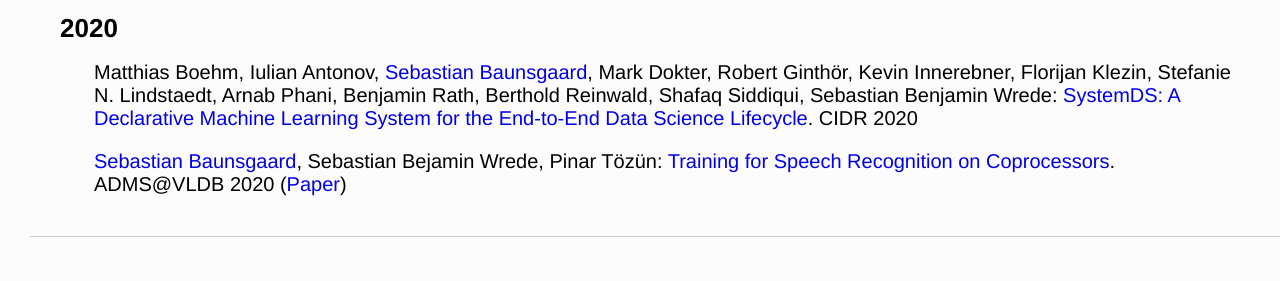
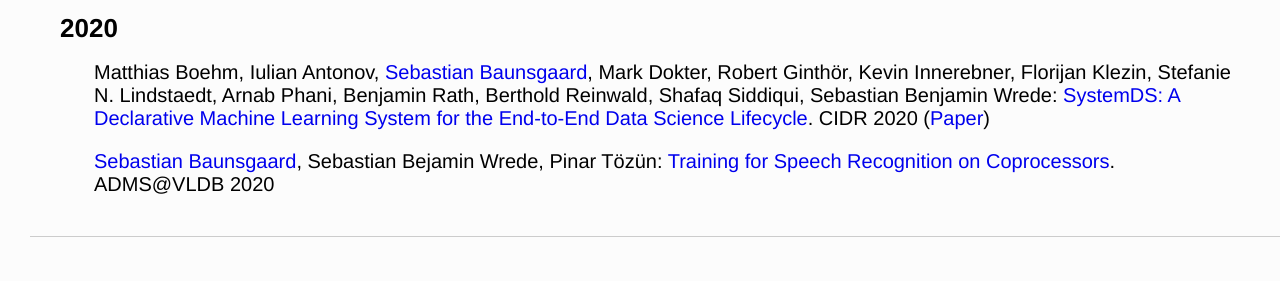
Before and after one commit to Baunsgaard/baunsgaard.github.io, a Jekyll site: the page built from index.md, in a window 1280 px wide. Shown: the part 1036-1317 px from the top of the page. Built offline with Jekyll 4.4.1, drawn with Linux system fonts in a browser that asks for light colours.

Commit message:
Corrections

```diff
--- a/index.md
+++ b/index.md
@@ -29,7 +29,7 @@
 ### 2022
 
 [Sebastian Baunsgaard](.), Matthias Boehm, Kevin Innerebner, Mito Kehayov, Florian Lackner, Olga Ovcharenko, Arnab Phani, Tobias Rieger, David Weissteiner and Sebastian Benjamin Wrede: [Federated Data Preparation, Learning, and Debugging in Apache SystemDS (Demo)](https://dl.acm.org/doi/10.1145/3511808.3557162),
-CIKM 2022. ([Paper](.assets/pdf/FedDemo.pdf), [Poster](.assets/pdf/FedDemo_poster.pdf))
+CIKM 2022. ([Paper](./assets/pdf/FedDemo.pdf), [Poster](./assets/pdf/FedDemo_poster.pdf))
 
 ### 2021
 
@@ -39,13 +39,9 @@
 
 ### 2020
 
-Matthias Boehm, Iulian Antonov, [Sebastian Baunsgaard](.), Mark Dokter, Robert Ginthör, Kevin Innerebner, Florijan Klezin, Stefanie N. Lindstaedt, Arnab Phani, Benjamin Rath, Berthold Reinwald, Shafaq Siddiqui, Sebastian Benjamin Wrede:
-[SystemDS: A Declarative Machine Learning System for the End-to-End Data Science Lifecycle](http://www.cidrdb.org/cidr2020/papers/p22-boehm-cidr20.pdf).
-CIDR 2020
+Matthias Boehm, Iulian Antonov, [Sebastian Baunsgaard](.), Mark Dokter, Robert Ginthör, Kevin Innerebner, Florijan Klezin, Stefanie N. Lindstaedt, Arnab Phani, Benjamin Rath, Berthold Reinwald, Shafaq Siddiqui, Sebastian Benjamin Wrede: [SystemDS: A Declarative Machine Learning System for the End-to-End Data Science Lifecycle](http://www.cidrdb.org/cidr2020/papers/p22-boehm-cidr20.pdf). CIDR 2020 ([Paper](./assets/pdf/SystemDS.pdf))
 
-[Sebastian Baunsgaard](.), Sebastian Bejamin Wrede, Pinar Tözün:
-[Training for Speech Recognition on Coprocessors](http://www.adms-conf.org/2020-camera-ready/ADMS20_01.pdf).
-ADMS@VLDB 2020 ([Paper](./assets/pdf/SystemDS.pdf))
+[Sebastian Baunsgaard](.), Sebastian Bejamin Wrede, Pinar Tözün: [Training for Speech Recognition on Coprocessors](http://www.adms-conf.org/2020-camera-ready/ADMS20_01.pdf). ADMS@VLDB 2020
 
 ---
 
```
